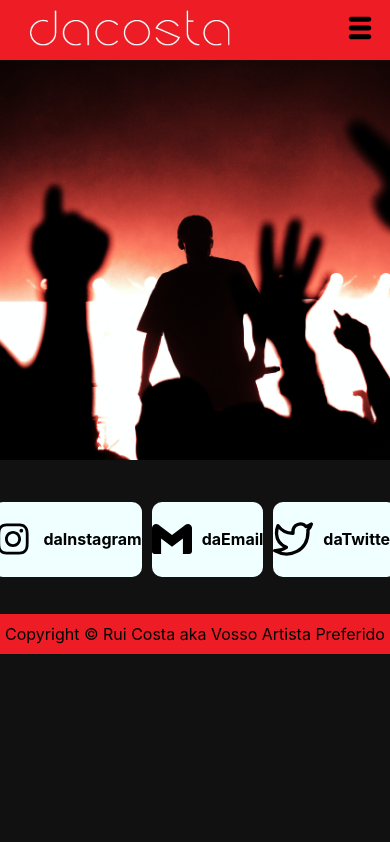
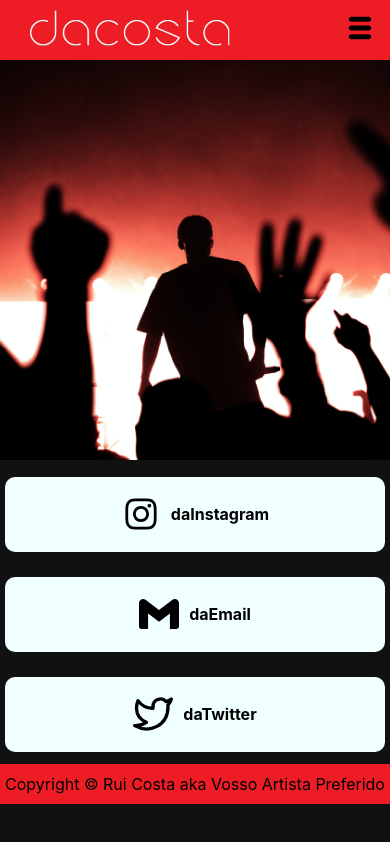
Before and after one commit to ruicosta1933/artist, a React (Create React App) app: page /contact in a window 390 px wide. Built offline with nearby package versions, Linux system fonts and the light colour scheme.

Commit message:
bugs fixed fixed

```diff
--- a/src/components/contact/contact.module.css
+++ b/src/components/contact/contact.module.css
@@ -10,11 +10,11 @@
 .group {
     text-decoration: none;
     display: flex;
-    width: 25%;
+    width: 33%;
     justify-content: center;
     align-items: center;
     background-color: azure;
-    margin: 20px;
+    margin: 10px;
     border-radius: 10px;
     height: 150px;
 }
@@ -23,11 +23,29 @@
     color: black;
     padding-left: 10px;
 }
+
 @media (max-width :560px){
     .container {
         height: 150px;
         justify-content: center;
         width: 100%;
+    }
+    .group {
+        text-decoration: none;
+        display: flex;
+        width: 90%;
+        height: 75px;
+        justify-content: center;
+        align-items: center;
+        margin: 5px;
+    }
+}
+
+@media (max-width :430px){
+    .container {
+        display: flex;
+        flex-wrap: wrap;
+        height: 300px;
     }
     .group {
         text-decoration: none;
```
